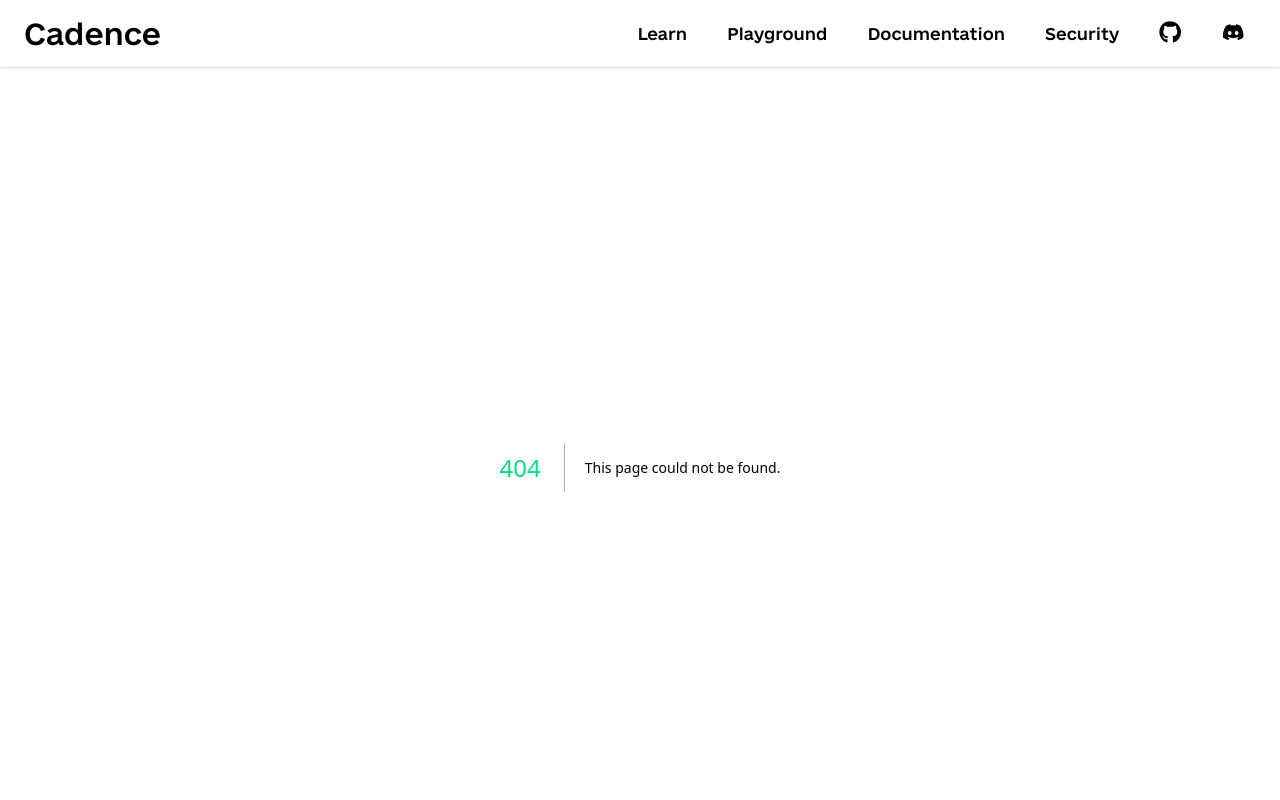
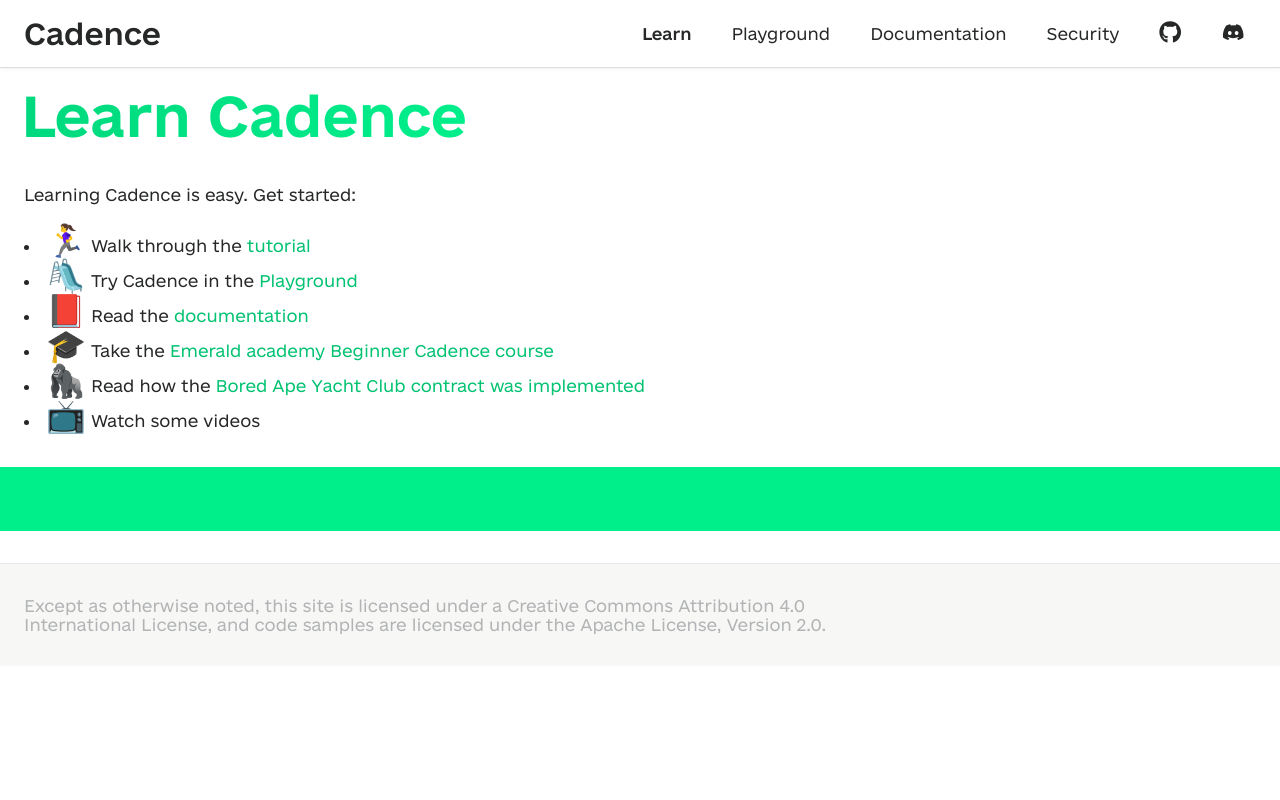
Before and after one commit to onflow/cadence-lang.org, a Next.js app: page /learn in a window 1280 px wide. Before the commit this address had no page. Shown: the top 800 px of the page. Built offline with nearby package versions, Linux system fonts and the light colour scheme.

Commit message:
closes #3: add learn page

```diff
--- a/components/navigation.js
+++ b/components/navigation.js
@@ -1,15 +1,26 @@
-import { FaGithub, FaDiscord } from 'react-icons/fa';
+import Link from 'next/link'
+import { usePathname } from 'next/navigation'
+
+import { FaGithub, FaDiscord } from 'react-icons/fa'
 
 export default function Navigation() {
+    const pathname = usePathname()
+
     return <nav>
         <div className="content-wrapper">
-        <span className="logo">Cadence</span>
-        <a href="https://developers.flow.com/cadence/">Learn</a>
-        <a href="https://play.flow.com/">Playground</a>
-        <a href="https://developers.flow.com/cadence/language">Documentation</a>
-        <a href="https://flow.com/flow-responsible-disclosure">Security</a>
-        <a href="https://github.com/onflow/cadence" title="GitHub"><FaGithub/></a>
-        <a href="https://discord.com/invite/J6fFnh2xx6" title="Discord"><FaDiscord/></a>
+            <Link
+                className="logo"
+                href="/"
+            >Cadence</Link>
+            <Link
+                className={pathname === '/learn' ? 'active' : ''}
+                href="/learn"
+            >Learn</Link>
+            <a href="https://play.flow.com/">Playground</a>
+            <a href="https://developers.flow.com/cadence/language">Documentation</a>
+            <a href="https://flow.com/flow-responsible-disclosure">Security</a>
+            <a href="https://github.com/onflow/cadence" title="GitHub"><FaGithub/></a>
+            <a href="https://discord.com/invite/J6fFnh2xx6" title="Discord"><FaDiscord/></a>
         </div>
     </nav>;
 }
--- /dev/null
+++ b/pages/learn.js
@@ -0,0 +1,51 @@
+
+import YouTube from 'react-youtube';
+
+export default function Learn() {
+    return <main>
+        <div className="content-wrapper">
+            <h1>Learn Cadence</h1>
+            <p>
+                Learning Cadence is easy. Get started:
+            </p>
+            <ul>
+                <li>
+                    <span className='icon'>🏃‍♀️</span> Walk through the <a href="https://developers.flow.com/cadence/tutorial/first-steps">tutorial</a></li>
+                <li>
+                    <span className='icon'>🛝</span> Try Cadence in the <a href="https://play.flow.com/">Playground</a>
+                </li>
+                <li>
+                    <span className='icon'>📕</span> Read the <a href="https://developers.flow.com/cadence/language">documentation</a>
+                </li>
+                <li>
+                    <span className='icon'>🎓</span> Take the <a href="https://academy.ecdao.org/en">Emerald academy Beginner Cadence course</a>
+                </li>
+                <li>
+                    <span className='icon'>🦍</span> Read how the <a href="https://flow.com/post/implementing-the-bored-ape-yacht-club-smart-contract-in-cadence">Bored Ape Yacht Club contract was implemented</a>
+                </li>
+                <li>
+                    <span className='icon'>📺</span> Watch some videos
+                </li>
+            </ul>
+        </div>
+        <div className="videos">
+          <div className="content-wrapper">
+
+            <div className='videoSet'>
+              <YouTube
+                videoId="ilJIvoD_qNI"
+              />
+              <YouTube
+                videoId="iVevnipJbHo"
+                opts={{
+                  playerVars: {
+                    list: "PLvcQxi9WyGdF32YuZABVTx-t3-FsBNCN2",
+                    listType: 'playlist'
+                  }
+                }}
+              />
+            </div>
+          </div>
+        </div>
+    </main>
+}
--- a/styles/global.css
+++ b/styles/global.css
@@ -104,6 +104,10 @@
   padding: .75rem;
 
   font-size: 1rem;
+  font-weight: 300;
+}
+
+nav a.active {
   font-weight: 500;
 }
 
@@ -114,6 +118,8 @@
 h1 {
   display: inline-flex;
   margin-left: -.2rem;
+  margin-top: 1.2rem;
+  margin-bottom: 1.2rem;
 
   font-size: var(--h1-size);
   font-weight: 600;
@@ -125,7 +131,8 @@
 }
 
 h2 {
-  margin-top: 2rem;
+  margin-top: 0.8rem;
+  margin-bottom: 0.8rem;
 
   font-size: calc(var(--h1-size) * 0.56);
   font-weight: 300;
@@ -158,23 +165,29 @@
 
 p {
   margin: 1rem 0;
+}
 
+
+main {
   font-weight: 200;
   font-size: 1rem;
   line-height: 1.75rem;
-
-  color: rgba(38, 40, 39, 0.84);
 }
 
-p a {
+main ul {
+  list-style: disc inside;
+}
+
+main a {
   color: #00c271;
 }
 
-.feature a {
-  font-weight: 500;
+.icon {
+  font-size: 2rem;
 }
 
 .videos {
+  margin: 2rem 0;
   padding: 2rem;
   background-color: hsl(154.8, 99.2%, 47.1%);
 }
@@ -191,6 +204,7 @@
     height: auto;
     width: 80%;
 }
+
 .features {
   background-color: #F7F7F5;
 }
@@ -199,6 +213,12 @@
   display: flex;
   flex-direction: column;
   gap: 2.5rem;
+
+  color: rgba(38, 40, 39, 0.84);
+}
+
+.feature a {
+  font-weight: 500;
 }
 
 .cta {
@@ -237,14 +257,14 @@
 
   font-weight: 100;
 
-  color: rgb(130, 133, 138);
+  color: rgba(130, 133, 138, 0.6);
 
   background-color: #F7F7F5;
   border-top: 1px solid #e5e7eb;
 }
 
 .license {
-  max-width: 50rem;
+  max-width: 52rem;
 }
 
 @media screen and (min-width: 64em) {
```
Also changed, not shown: pages/index.js (+3 -27 lines).
